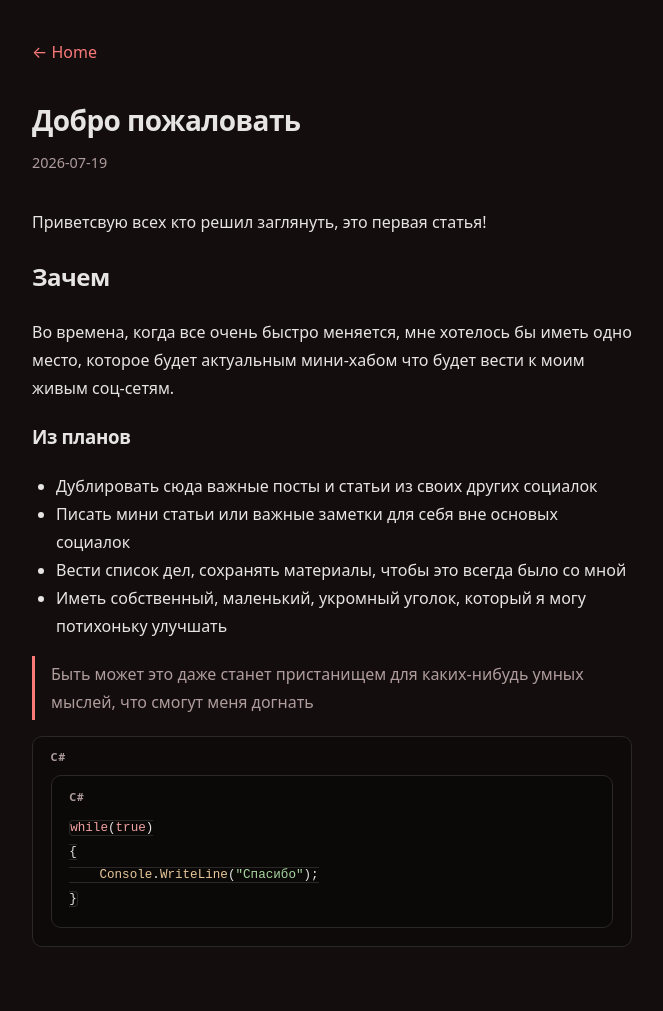
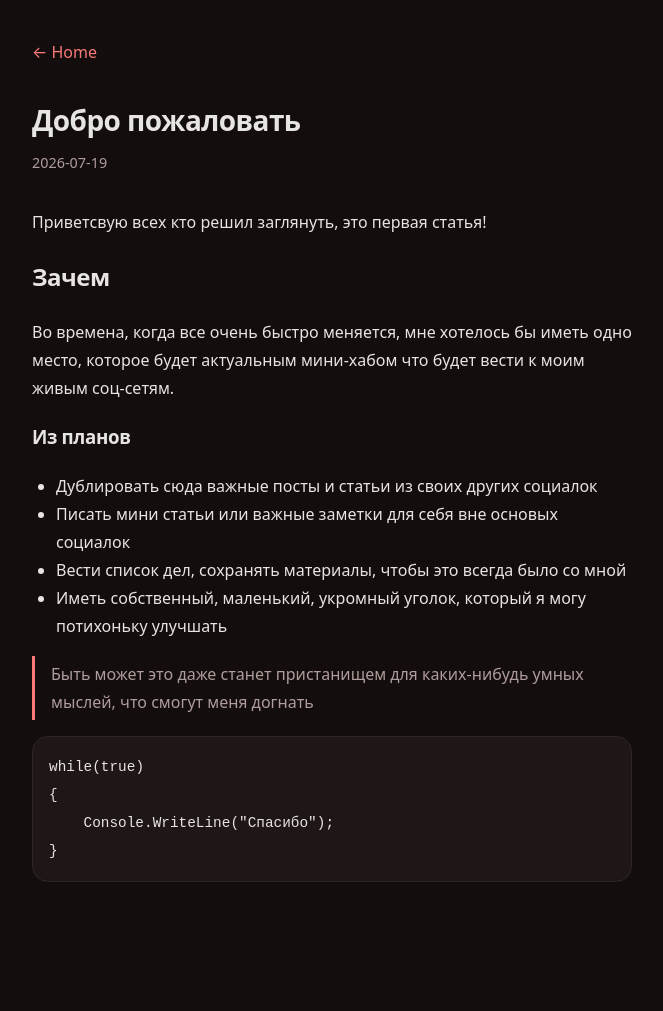
Before and after one commit to Vijorich/SocialLinker, a Jekyll site: the page built from _posts/2026-07-20-welcome.md, in a window 1280 px wide. Shown: the whole page, without its empty margins (308-971 px from the left). Built offline with Jekyll 4.4.1, drawn with Linux system fonts in a browser that asks for light colours; after the commit the page ends 946 px from its top, so only the background shows below that.

Commit message:
revert(syntax): disable code highlighting
Remove Rouge syntax highlighting: drop highlighter config, the syntax.css stylesheet, and its link. Restore plain pre/code block styling in style.css.

```diff
--- a/_config.yml
+++ b/_config.yml
@@ -10,10 +10,8 @@ baseurl: "/SocialLinker"
 
 # Build
 markdown: kramdown
-highlighter: rouge
 kramdown:
   input: GFM
-  syntax_highlighter: rouge
 
 # Plugins (GH Pages whitelist)
 plugins: []
--- a/_layouts/default.html
+++ b/_layouts/default.html
@@ -12,7 +12,6 @@
   <meta property="og:image" content="{{ site.data.profile.avatar | absolute_url }}">
   <link rel="icon" href="{{ site.data.profile.avatar | relative_url }}">
   <link rel="stylesheet" href="{{ '/assets/style.css' | relative_url }}">
-  <link rel="stylesheet" href="{{ '/assets/syntax.css' | relative_url }}">
   <script>window.__LOCALE__ = {{ site.data.locale | jsonify }};</script>
 </head>
 <body>
--- a/assets/style.css
+++ b/assets/style.css
@@ -98,7 +98,15 @@ a { color: var(--accent); }
   font-size: 0.9em;
   border: 1px solid var(--border);
 }
-/* Inline code only above; fenced blocks styled via .highlight in syntax.css */
+/* Inline code only above; fenced blocks styled below */
+.bio-content pre, .post-content pre {
+  background: var(--bg-card);
+  border: 1px solid var(--border);
+  padding: 1rem;
+  border-radius: var(--radius);
+  overflow-x: auto;
+}
+.bio-content pre code, .post-content pre code { background: none; border: none; padding: 0; }
 .bio-content blockquote, .post-content blockquote {
   border-left: 3px solid var(--accent);
   margin: 1rem 0;
--- a/assets/syntax.css
+++ /dev/null
@@ -1,61 +0,0 @@
-/* Rouge syntax highlighting — warm, minimal theme */
-.highlight {
-  position: relative;
-  background: rgba(0, 0, 0, 0.25);
-  border: 1px solid var(--border);
-  border-radius: 10px;
-  padding: 2.4rem 1.1rem 1.1rem;
-  overflow-x: auto;
-  margin: 1.5rem 0;
-  font-family: ui-monospace, SFMono-Regular, "SF Mono", Menlo, Consolas, monospace;
-  font-size: 0.875rem;
-  line-height: 1.65;
-}
-.highlight pre { margin: 0; }
-.highlight code { background: none; padding: 0; }
-
-/* Language label, top-left — single source, keyed off kramdown's language-* class */
-.language-csharp.highlighter-rouge .highlight::before,
-.language-cs.highlighter-rouge .highlight::before { content: "C#"; }
-.language-bash.highlighter-rouge .highlight::before,
-.language-sh.highlighter-rouge .highlight::before { content: "Bash"; }
-.language-js.highlighter-rouge .highlight::before,
-.language-javascript.highlighter-rouge .highlight::before { content: "JavaScript"; }
-.language-ts.highlighter-rouge .highlight::before,
-.language-typescript.highlighter-rouge .highlight::before { content: "TypeScript"; }
-.language-json.highlighter-rouge .highlight::before { content: "JSON"; }
-.language-yaml.highlighter-rouge .highlight::before,
-.language-yml.highlighter-rouge .highlight::before { content: "YAML"; }
-.language-html.highlighter-rouge .highlight::before { content: "HTML"; }
-.language-css.highlighter-rouge .highlight::before { content: "CSS"; }
-.language-xml.highlighter-rouge .highlight::before { content: "XML"; }
-.language-py.highlighter-rouge .highlight::before,
-.language-python.highlighter-rouge .highlight::before { content: "Python"; }
-.language-rb.highlighter-rouge .highlight::before,
-.language-ruby.highlighter-rouge .highlight::before { content: "Ruby"; }
-.language-go.highlighter-rouge .highlight::before { content: "Go"; }
-.language-sql.highlighter-rouge .highlight::before { content: "SQL"; }
-.language-dockerfile.highlighter-rouge .highlight::before { content: "Dockerfile"; }
-
-.highlight::before {
-  position: absolute;
-  top: 0.7rem;
-  left: 1.1rem;
-  font-family: system-ui, -apple-system, "Segoe UI", Roboto, sans-serif;
-  font-size: 0.68rem;
-  font-weight: 700;
-  letter-spacing: 0.06em;
-  text-transform: uppercase;
-  color: var(--fg-muted);
-}
-
-/* Token colors — soft, not neon */
-.highlight .c, .highlight .c1, .highlight .cm, .highlight .cs { color: #8a7a7a; font-style: italic; }
-.highlight .k, .highlight .kd, .kn, .kp, .kr, .kt { color: #f0a0a0; }
-.highlight .o, .highlight .ow { color: #c9b8b8; }
-.highlight .n, .highlight .nc, .highlight .nn, .highlight .nf, .nx { color: #e8c79a; }
-.highlight .s, .highlight .s1, .s2, .sc, .sb, .si { color: #a8d8a0; }
-.highlight .m, .highlight .mi, .mf, .mh { color: #d6a3c4; }
-.highlight .nb, .highlight .bp { color: #9ecbff; }
-.highlight .err { color: #ff8a8a; }
-.highlight .w { color: #c9b8b8; }
```
